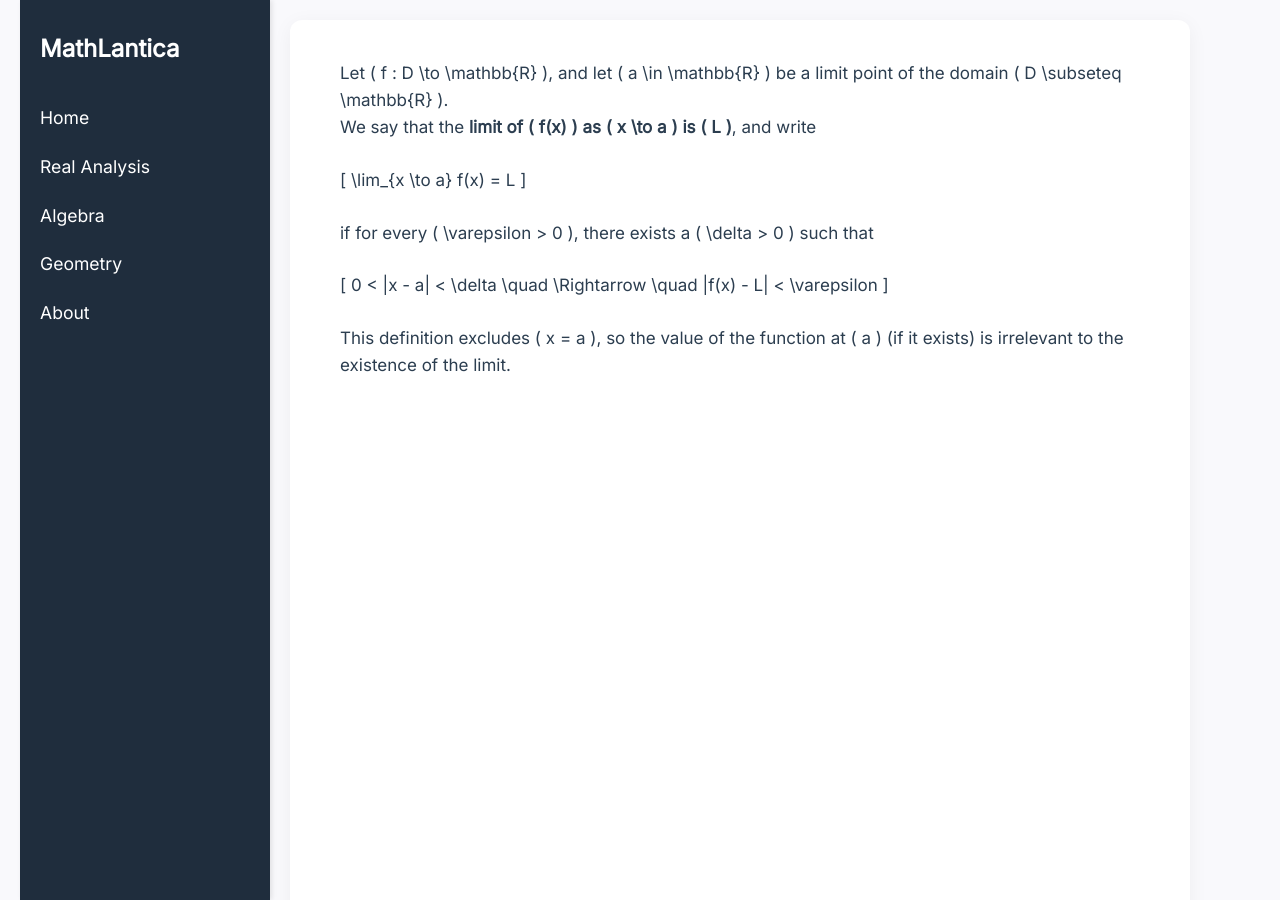
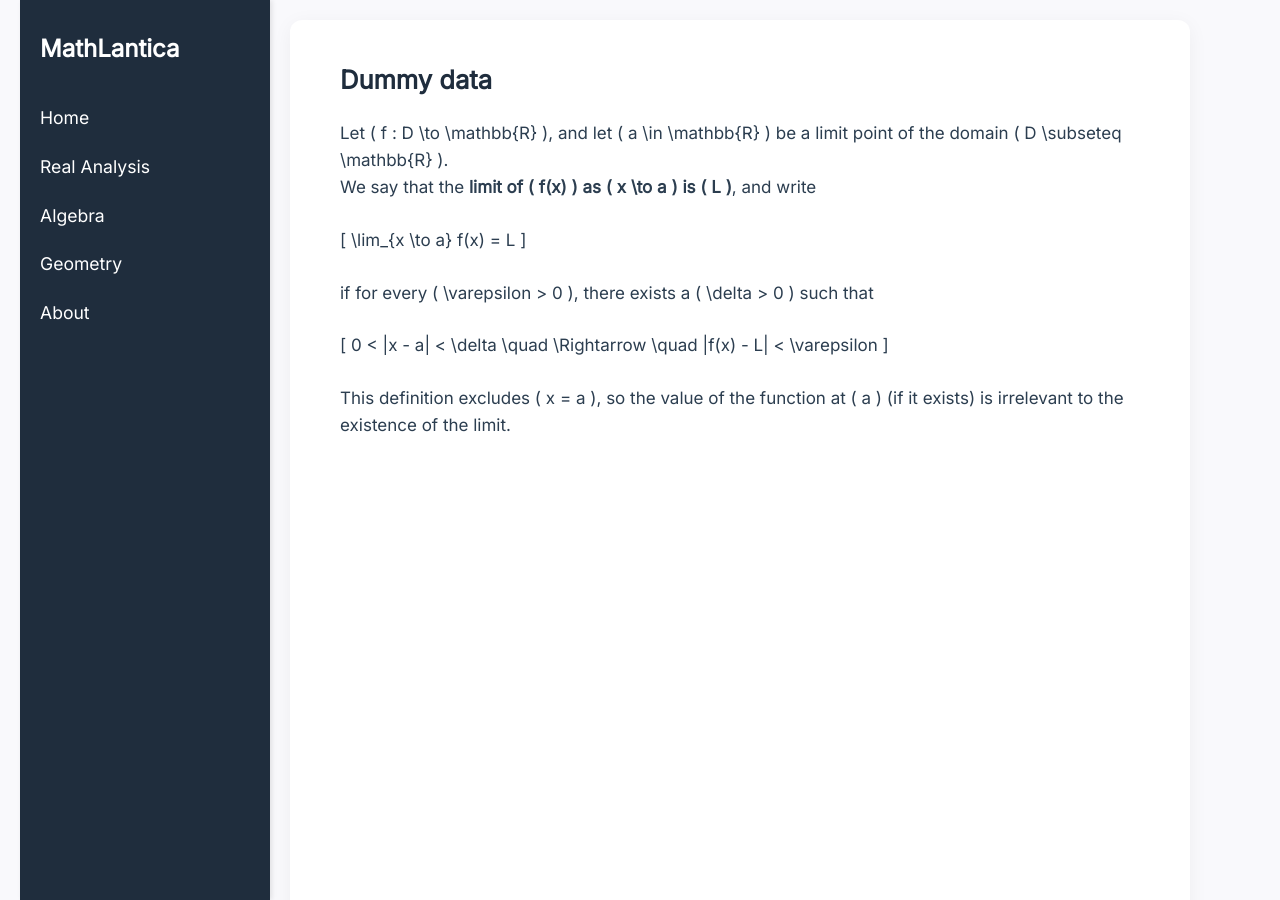
Before and after one commit to GitDisciplined/GitDisciplined.github.io, a Jekyll site: the page built from _posts/2025-05-31-real-analysis.md, in a window 1280 px wide and 900 px high. Built offline with Jekyll 4.4.1, drawn with Linux system fonts in a browser that asks for light colours.

Commit message:
Update 2025-05-31-real-analysis.md

```diff
--- a/_posts/2025-05-31-real-analysis.md
+++ b/_posts/2025-05-31-real-analysis.md
@@ -4,6 +4,7 @@ title: "Limits and Continuity"
 categories: [real-analysis]
 ---
 
+## Dummy data
 Let \( f : D \to \mathbb{R} \), and let \( a \in \mathbb{R} \) be a limit point of the domain \( D \subseteq \mathbb{R} \).
 We say that the **limit of \( f(x) \) as \( x \to a \) is \( L \)**, and write
 
```
